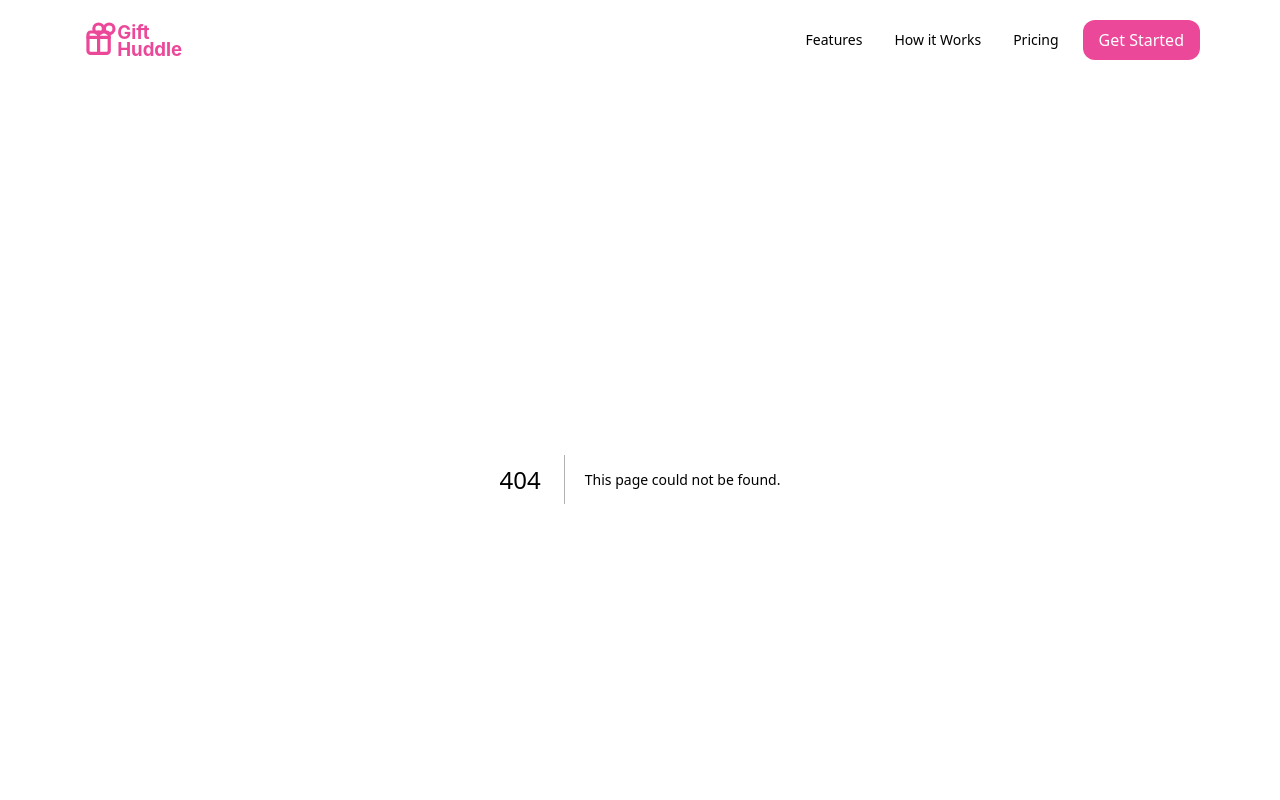
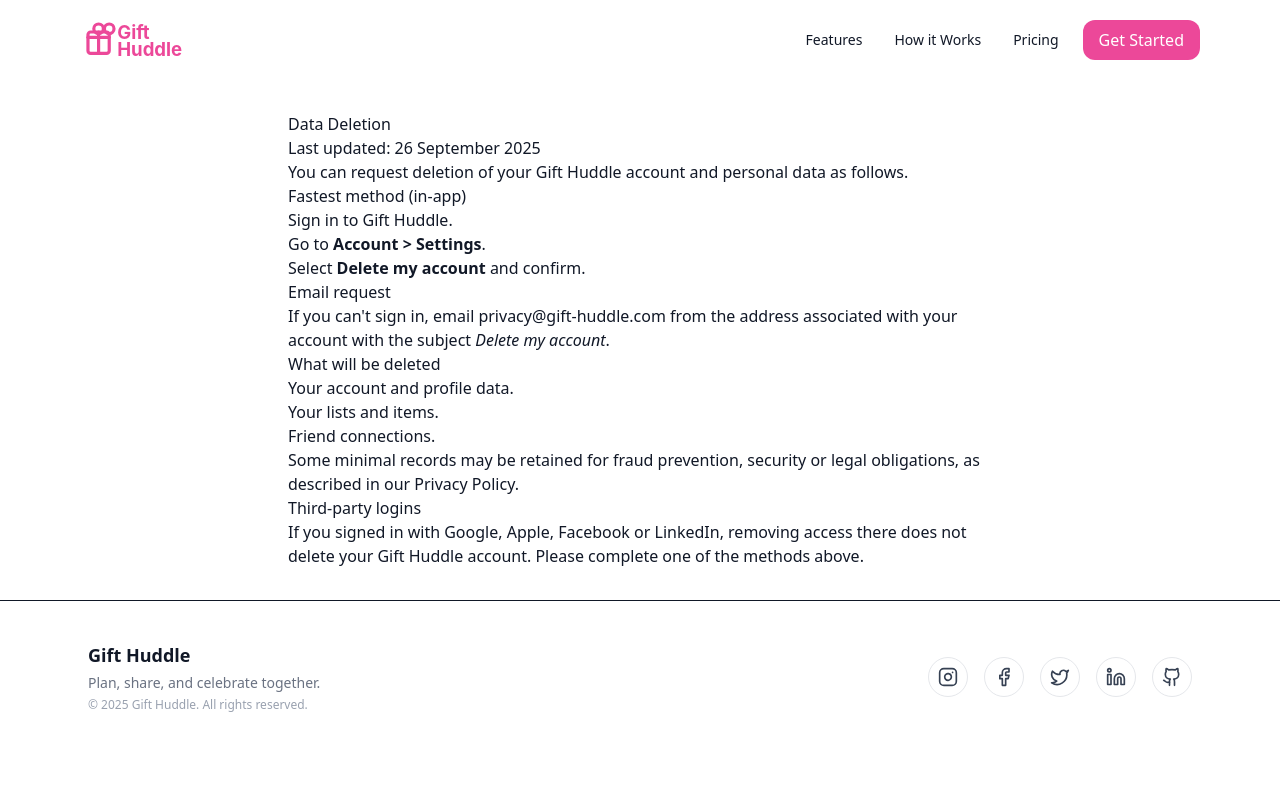
Before and after one commit to pellrichard/gift-huddle, a Next.js app: page /data-deletion in a window 1280 px wide. Before the commit this address had no page. Shown: the top 800 px of the page. Built offline with nearby package versions, Linux system fonts and the light colour scheme.

Commit message:
delete user instructions

```diff
--- /dev/null
+++ b/app/api/data-deletion/route.ts
@@ -0,0 +1,24 @@
+import { NextResponse } from "next/server";
+
+/**
+ * Optional: Data Deletion Callback URL (Facebook)
+ * Accepts a POST with JSON body. You can expand this to verify signatures
+ * and enqueue a real deletion job. For now we return a status URL and id.
+ */
+export async function POST(req: Request) {
+  try {
+    const body = await req.json().catch(() => ({}));
+    const user_id = body?.user_id ?? null;
+
+    // TODO: enqueue deletion task by user_id/email (server-side) if desired.
+
+    return NextResponse.json({
+      status: "received",
+      user_id,
+      // This should point to a user-visible page to check status. For now, reuse /data-deletion.
+      url: `${process.env.NEXT_PUBLIC_SITE_URL || ""}/data-deletion`
+    });
+  } catch (e) {
+    return NextResponse.json({ status: "error" }, { status: 400 });
+  }
+}
--- /dev/null
+++ b/app/data-deletion/page.tsx
@@ -0,0 +1,47 @@
+/* eslint react/no-unescaped-entities: 0 */
+export default function DataDeletion() {
+  return (
+    <main className="p-8 max-w-3xl mx-auto prose">
+      <head>
+        <title>Data Deletion | Gift Huddle</title>
+        <meta name="robots" content="index,follow" />
+      </head>
+
+      <h1>Data Deletion</h1>
+      <p>Last updated: 26 September 2025</p>
+
+      <p>
+        You can request deletion of your Gift Huddle account and personal data as follows.
+      </p>
+
+      <h2>Fastest method (in‑app)</h2>
+      <ol>
+        <li>Sign in to Gift Huddle.</li>
+        <li>Go to <strong>Account &gt; Settings</strong>.</li>
+        <li>Select <strong>Delete my account</strong> and confirm.</li>
+      </ol>
+
+      <h2>Email request</h2>
+      <p>
+        If you can't sign in, email <a href="mailto:privacy@gift-huddle.com">privacy@gift-huddle.com</a> from the address
+        associated with your account with the subject <em>Delete my account</em>.
+      </p>
+
+      <h2>What will be deleted</h2>
+      <ul>
+        <li>Your account and profile data.</li>
+        <li>Your lists and items.</li>
+        <li>Friend connections.</li>
+      </ul>
+      <p>
+        Some minimal records may be retained for fraud prevention, security or legal obligations, as described in our Privacy Policy.
+      </p>
+
+      <h2>Third‑party logins</h2>
+      <p>
+        If you signed in with Google, Apple, Facebook or LinkedIn, removing access there does not delete your Gift Huddle account.
+        Please complete one of the methods above.
+      </p>
+    </main>
+  );
+}
```
Also changed, not shown: README.txt.
